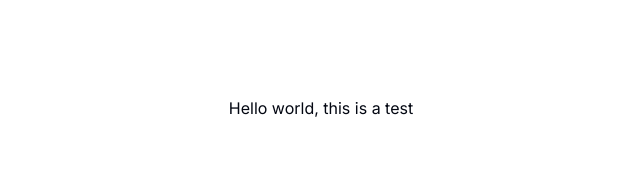
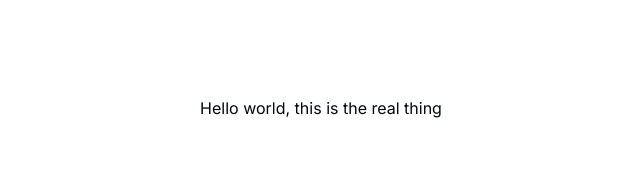
Before and after one commit to edwartvisser/portfolio, a Next.js app: page / in a window 1280 px wide. Shown: the top 186 px of the page, without its empty margins (319-959 px from the left). Built offline with nearby package versions, Linux system fonts and the light colour scheme.

Commit message:
workflow change

```diff
--- a/app/page.tsx
+++ b/app/page.tsx
@@ -3,7 +3,7 @@ import Image from 'next/image'
 export default function Home() {
   return (
     <main className="flex min-h-screen flex-col items-center justify-between p-24">
-      <div>Hello world, this is a test</div>
+      <div>Hello world, this is the real thing</div>
     </main>
   )
 }
```
